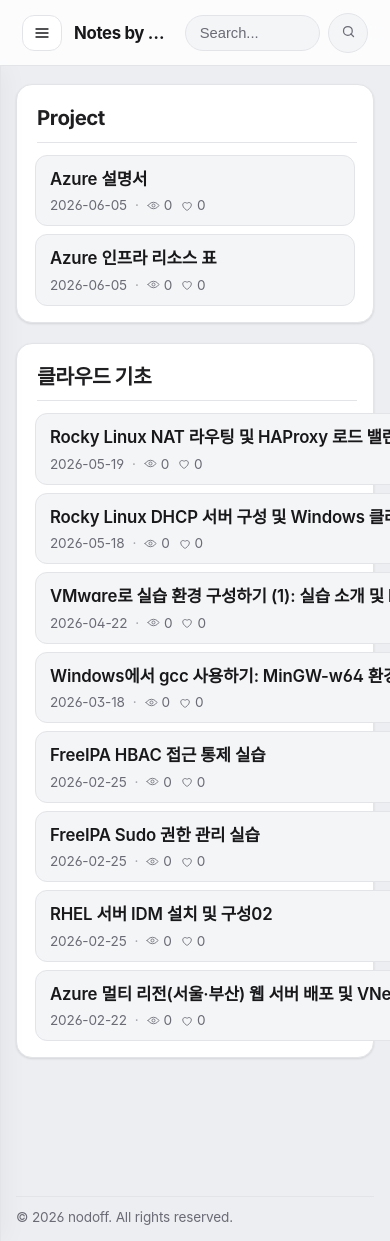
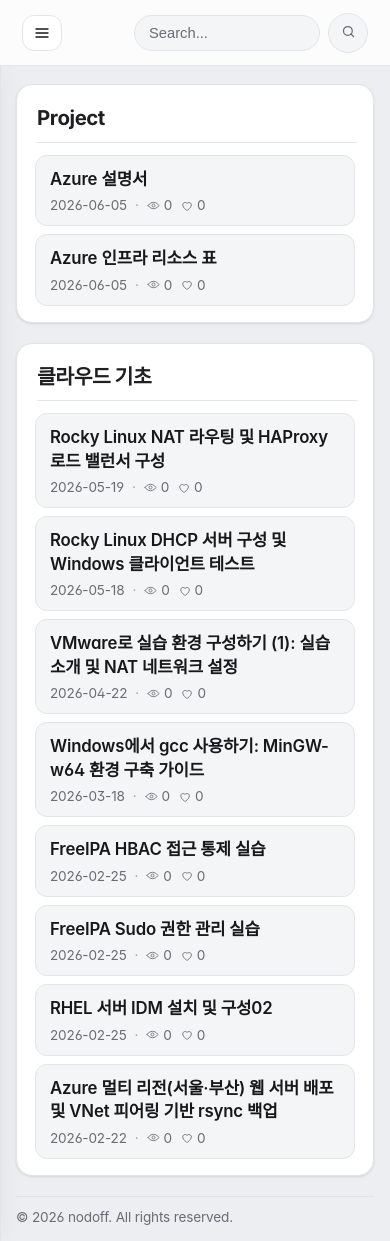
Before and after one commit to nodoff365/nodoff365.github.io, a Jekyll site: the page built from index.html, in a window 390 px wide and 1241 px high. Built offline with Jekyll 4.4.1, drawn with Linux system fonts in a browser that asks for light colours; some web fonts are replaced; the list of posts is cut into pages by our own code; comment, search, counter and statistics services are not loaded.

Commit message:
반응형: 모바일 카드 제목 넘침(가로 스크롤) 수정 + 좁은 화면 상단바 정리
- 그리드 항목(min-width:0)로 긴 제목이 카드 밖으로 넘쳐 가로 스크롤 생기던 문제 수정
- 모바일에서 글 제목 줄바꿈 허용(전체 노출)
- 좁은 화면에서 상단바 브랜드 숨겨 햄버거/검색에 공간 확보

https://claude.ai/code/session_01C5NfB9hNHsTcq2K8pyeX4H

```diff
--- a/assets/css/main.css
+++ b/assets/css/main.css
@@ -1853,6 +1853,7 @@ html[data-theme="dark"] .theme-icon-sun {
 
 .home-list-item {
   position: relative;
+  min-width: 0;
 }
 
 .home-list-item::after {
@@ -1875,6 +1876,7 @@ html[data-theme="dark"] .theme-icon-sun {
   box-shadow: none !important;
   padding: 0 !important;
   margin-top: 0 !important;
+  min-width: 0;
 }
 
 #posts-list .post-card .card-link {
@@ -1962,6 +1964,7 @@ html[data-theme="dark"] .theme-icon-sun {
   border: 1px solid var(--line);
   border-radius: var(--radius-md);
   padding: 12px 14px;
+  min-width: 0;
   transition: transform 0.15s ease, box-shadow 0.15s ease, border-color 0.15s ease;
 }
 
@@ -2078,8 +2081,17 @@ html[data-theme="dark"] .theme-icon-sun {
     justify-content: space-between;
   }
 
+  .topbar-brand {
+    display: none;
+  }
+
   .menu-toggle {
     display: inline-flex;
+  }
+
+  /* On narrow screens show full titles (wrap) instead of truncating */
+  .home-list-title {
+    white-space: normal;
   }
 
   .sidebar {
```
